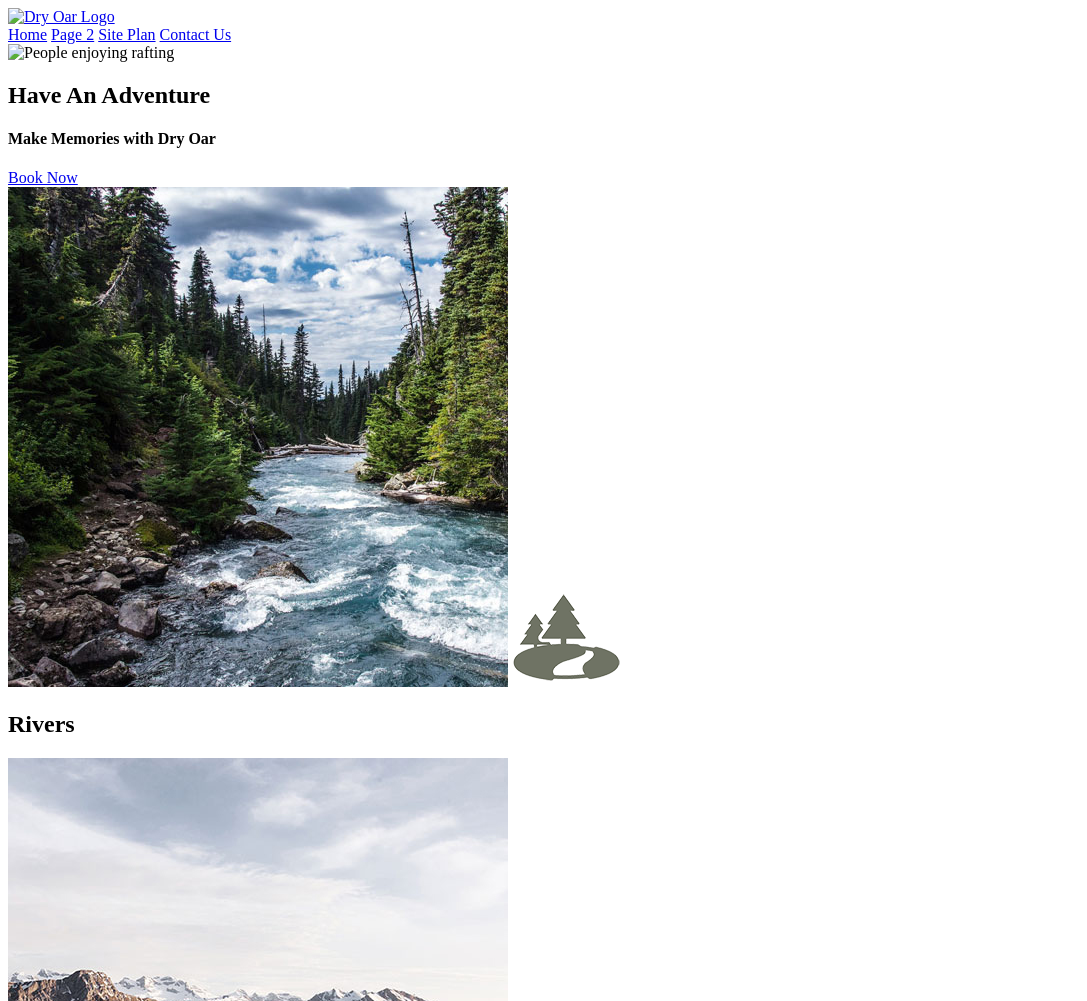
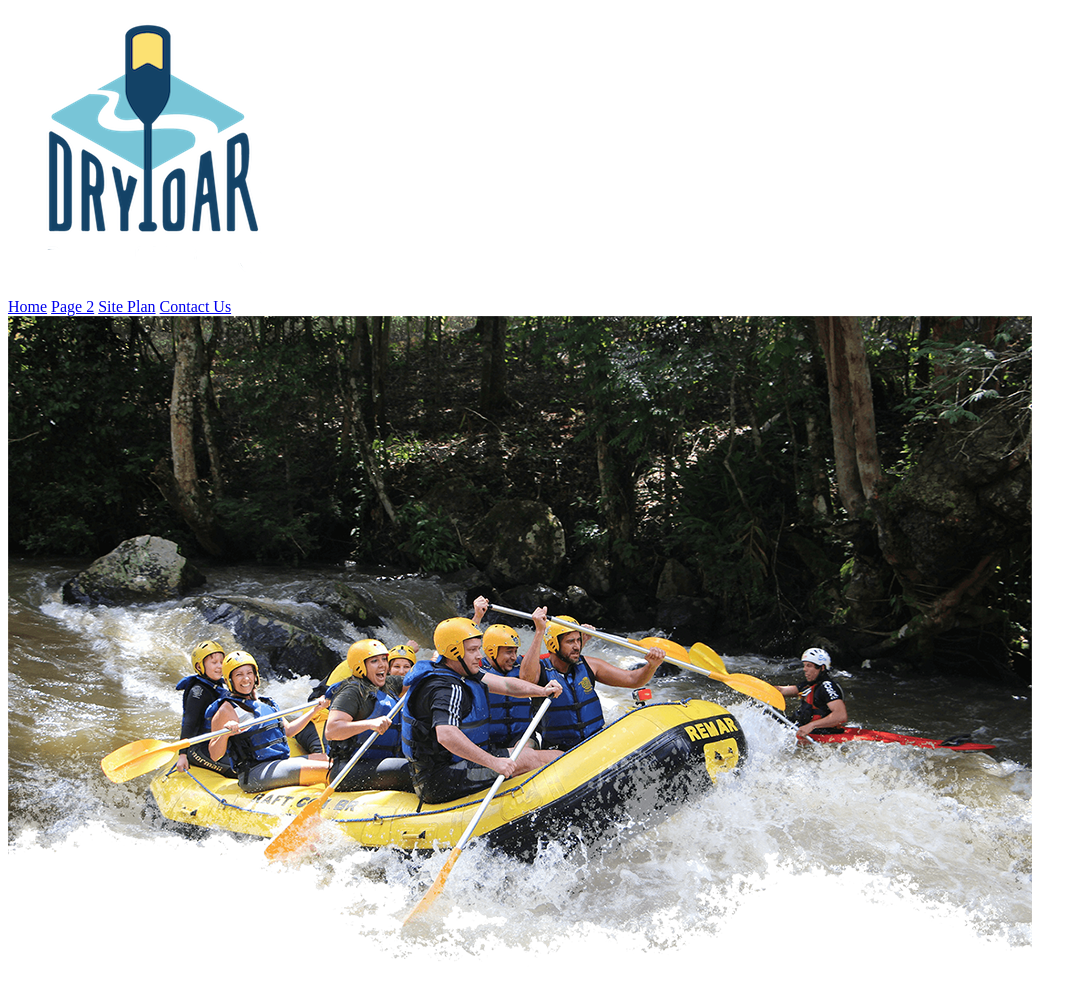
Before and after one commit to angelusa/wdd130, a plain HTML site: page wdd130/wwr/index.html in a window 1280 px wide. Shown: the top 1001 px of the page, without its empty margins (0-1087 px from the left). Drawn offline with Linux system fonts and the light colour scheme.

Commit message:
more editing

```diff
--- a/wdd130/wwr/index.html
+++ b/wdd130/wwr/index.html
@@ -9,7 +9,7 @@
 <body>
     <header>
         <a id="logo_link" href="index.html">
-            <img class="logo" scr="images/logo.png" alt="Dry Oar Logo">
+            <img class="logo" src="images/logo.png" alt="Dry Oar Logo">
         </a>
         <nav>
             <a href="index.html">Home</a>
@@ -20,7 +20,7 @@
     </header>
     <div id="hero">
         <div id="hero-box">
-            <img id="hero-img" scr="images/hero.png" alt="People enjoying rafting">
+            <img id="hero-img" src="images/hero.png" alt="People enjoying rafting">
         </div>
         <section id="hero-msg">
             <h1 class="home-title">Have An Adventure</h1>
```
